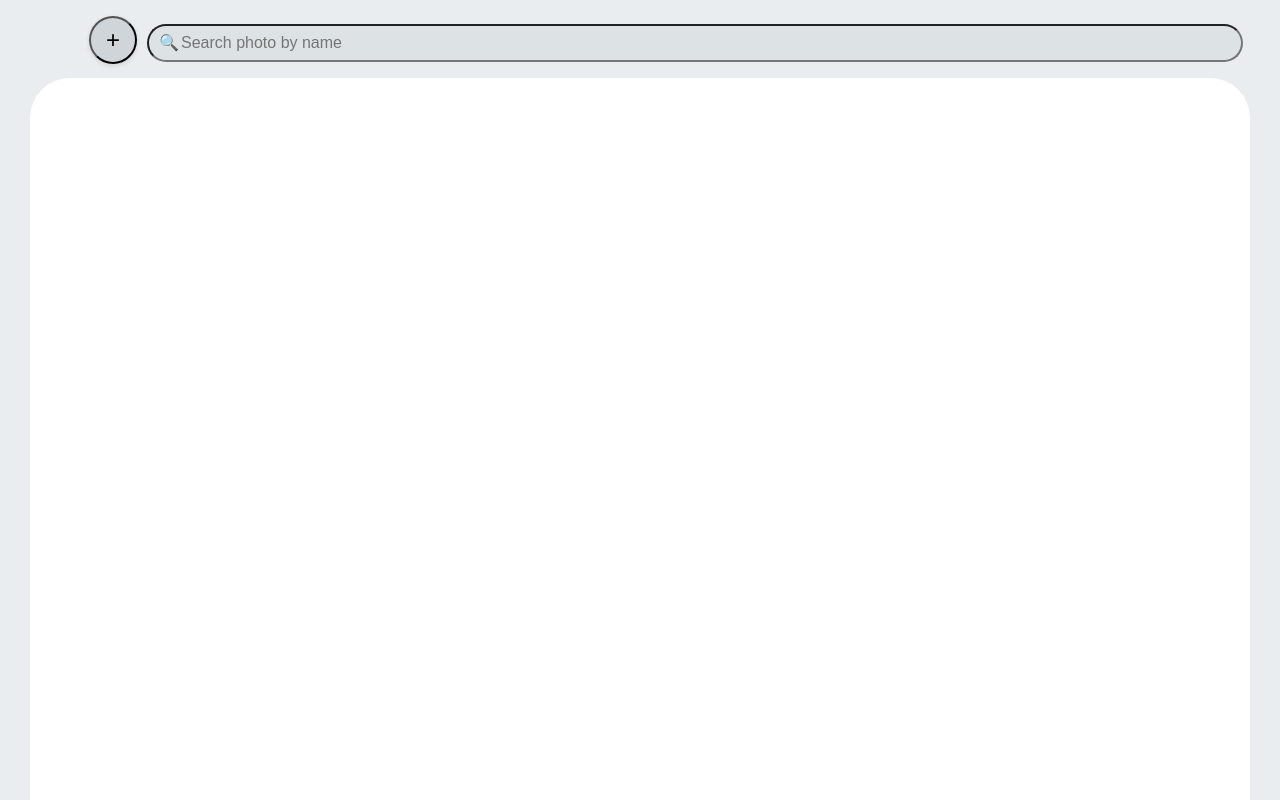
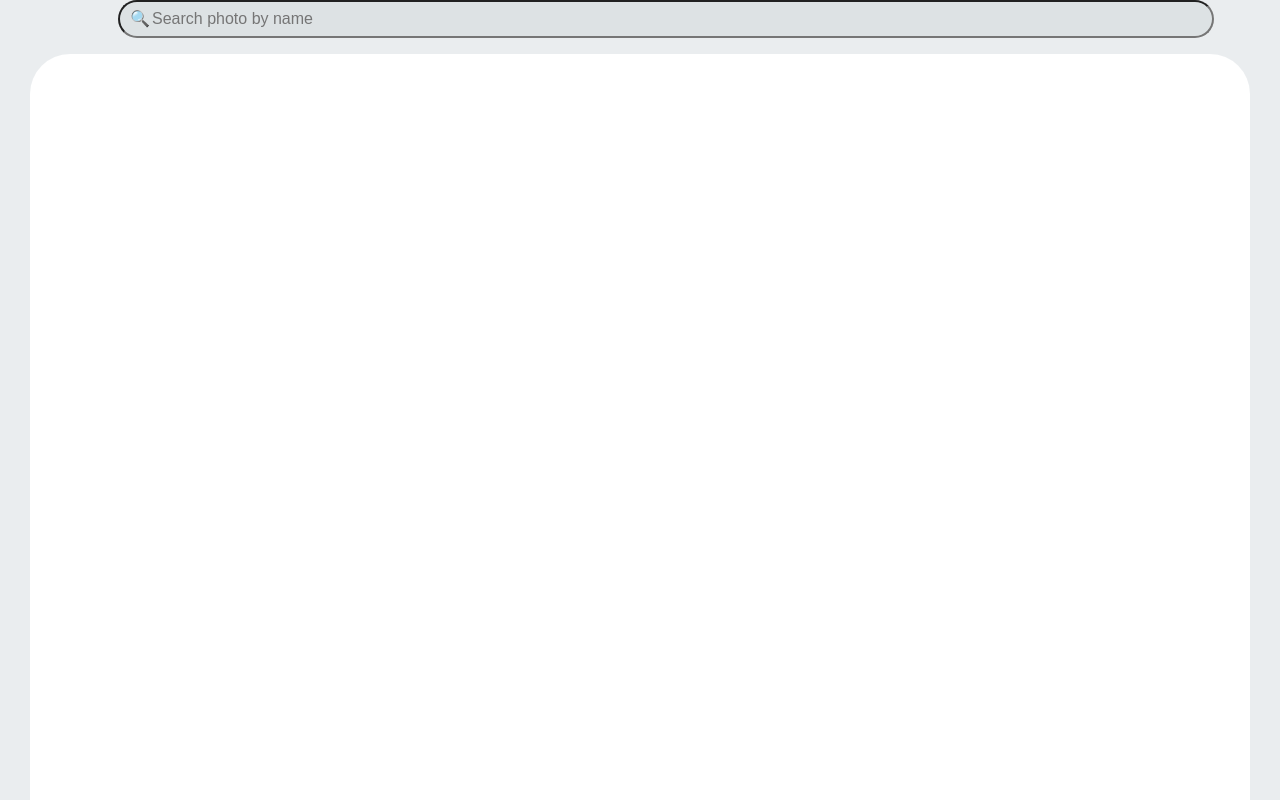
Before and after one commit to hodaya-pinto/web-app, a React (Create React App) app: page / in a window 1280 px wide. Built offline with nearby package versions, Linux system fonts and the light colour scheme.

Commit message:
test incorrect commit

```diff
--- a/src/PhotoLibrary.tsx
+++ b/src/PhotoLibrary.tsx
@@ -58,9 +58,9 @@ export default function PhotoLibrary() {
       {/* Dropzone container */}
       <div className="dropzone-container">
         <input {...getInputProps()} data-testid="file-input"/>
-        <button className="upload-button" data-testid="upload-button" onClick={handleButtonClick}>
+        {/* <button className="upload-button" data-testid="upload-button" onClick={handleButtonClick}>
           +
-        </button>
+        </button> */}
         <div className="search-container">
           <div className="search-icon">🔍</div>
           <input
```
